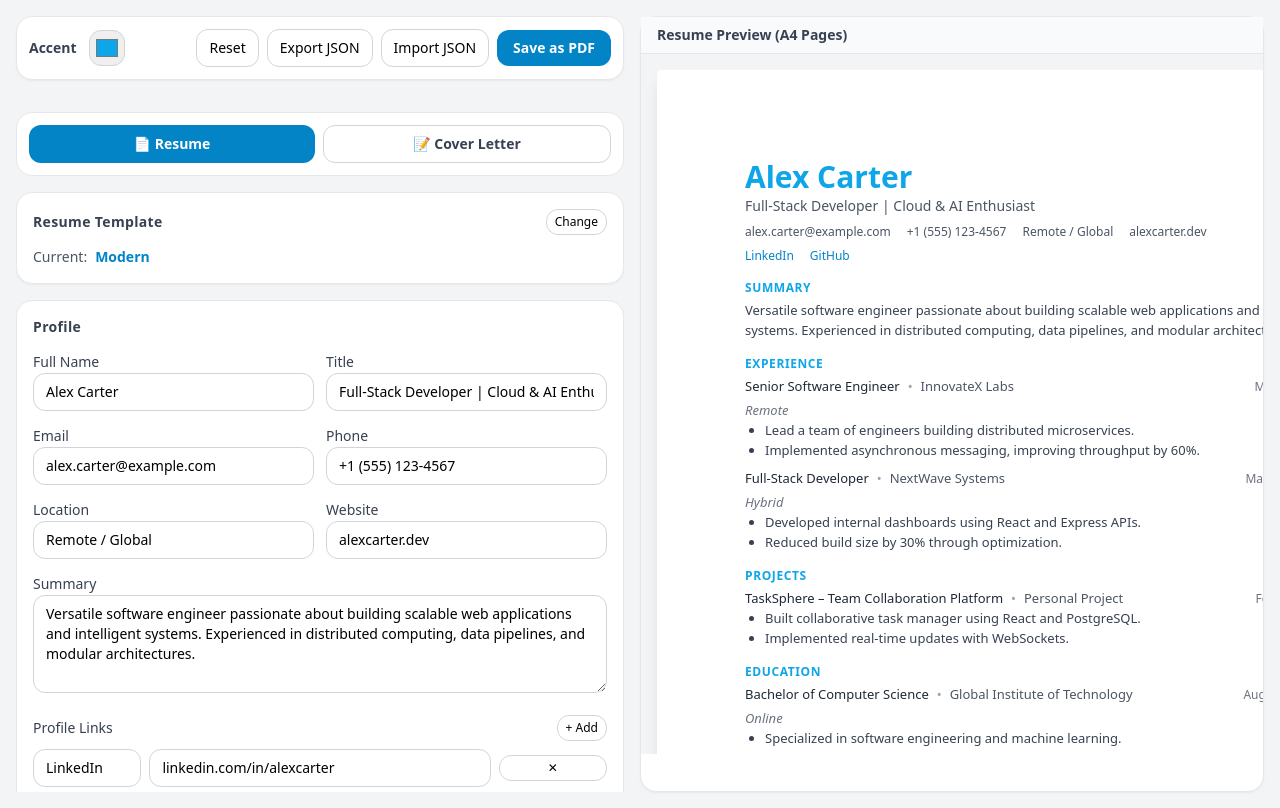
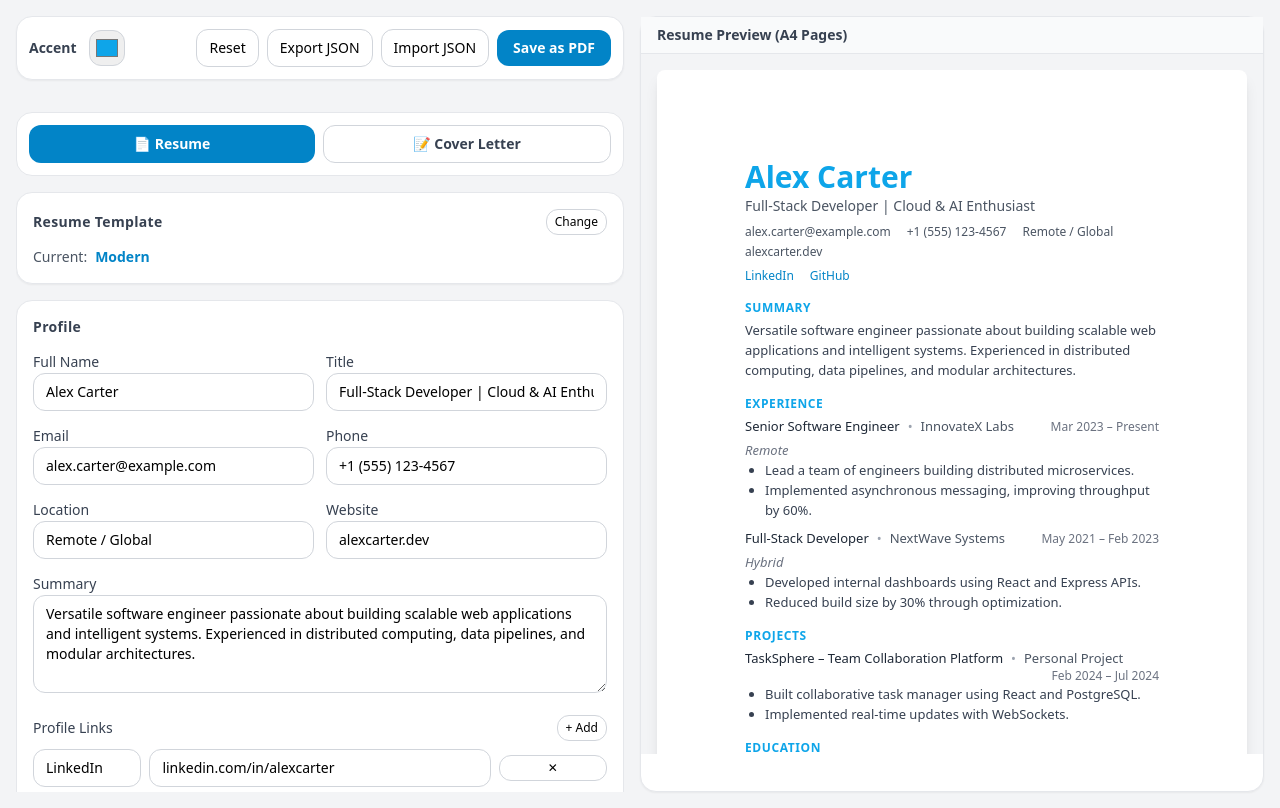
Before and after one commit to axcel-blade/resume-builder, a React (Vite) app: page / in a window 1280 px wide. Built offline with nearby package versions, Linux system fonts and the light colour scheme.

Commit message:
Refactor A4PaginatedPreview component to include pagination navigation and keyboard support

```diff
--- a/src/components/preview/A4PaginatedPreview.jsx
+++ b/src/components/preview/A4PaginatedPreview.jsx
@@ -1,7 +1,8 @@
 import React, { useState, useRef, useEffect } from "react";
 
 export default function A4PaginatedPreview({ data, templateComponent: TemplateComponent }) {
-  const [pages, setPages] = useState([]);
+  const [currentPage, setCurrentPage] = useState(0);
+  const [totalPages, setTotalPages] = useState(1);
   const contentRef = useRef(null);
 
   // A4 Constants at 96 DPI
@@ -10,42 +11,100 @@
   const MARGIN_PX = 56; // 15mm
   const CONTENT_HEIGHT = A4_HEIGHT_PX - MARGIN_PX * 2;
 
-  // Calculate pages when data changes
+  // Calculate total pages when data changes
   useEffect(() => {
-    // Delay to ensure DOM is ready
     const timer = setTimeout(() => {
       if (!contentRef.current) {
-        setPages([0]); // At least show one page
+        setTotalPages(1);
         return;
       }
 
       const totalHeight = contentRef.current.scrollHeight;
       const numPages = Math.ceil(totalHeight / CONTENT_HEIGHT);
-
-      setPages(Array.from({ length: Math.max(1, numPages) }, (_, i) => i));
+      setTotalPages(Math.max(1, numPages));
+      setCurrentPage(0); // Reset to first page
     }, 100);
 
     return () => clearTimeout(timer);
   }, [data, CONTENT_HEIGHT]);
+
+  // Handle keyboard navigation
+  useEffect(() => {
+    const handleKeyPress = (e) => {
+      if (e.key === "ArrowRight" || e.key === "ArrowDown") {
+        e.preventDefault();
+        setCurrentPage((prev) => Math.min(prev + 1, totalPages - 1));
+      } else if (e.key === "ArrowLeft" || e.key === "ArrowUp") {
+        e.preventDefault();
+        setCurrentPage((prev) => Math.max(prev - 1, 0));
+      }
+    };
+
+    window.addEventListener("keydown", handleKeyPress);
+    return () => window.removeEventListener("keydown", handleKeyPress);
+  }, [totalPages]);
+
+  const goToNextPage = () => {
+    setCurrentPage((prev) => Math.min(prev + 1, totalPages - 1));
+  };
+
+  const goToPreviousPage = () => {
+    setCurrentPage((prev) => Math.max(prev - 1, 0));
+  };
 
   if (!TemplateComponent) {
     return <div className="text-center text-red-500 p-4">Template not found</div>;
   }
 
   return (
-    <div className="space-y-6">
-      {pages.map((pageNum) => (
-        <div key={pageNum}>
-          <A4Page
-            pageNum={pageNum}
-            data={data}
-            TemplateComponent={TemplateComponent}
-            contentRef={pageNum === 0 ? contentRef : null}
-            isFirstPage={pageNum === 0}
-            CONTENT_HEIGHT={CONTENT_HEIGHT}
-          />
+    <div className="flex flex-col items-center justify-center gap-4">
+      {/* Page Display */}
+      <div className="w-full flex justify-center">
+        <A4Page
+          pageNum={currentPage}
+          data={data}
+          TemplateComponent={TemplateComponent}
+          contentRef={contentRef}
+          CONTENT_HEIGHT={CONTENT_HEIGHT}
+        />
+      </div>
+
+      {/* Navigation Controls */}
+      <div className="flex items-center justify-center gap-4 bg-white rounded-lg border border-gray-200 p-3 shadow-sm">
+        {/* Previous Button */}
+        <button
+          onClick={goToPreviousPage}
+          disabled={currentPage === 0}
+          className="flex items-center gap-1 px-3 py-2 rounded-lg border border-gray-300 hover:bg-gray-50 disabled:opacity-50 disabled:cursor-not-allowed disabled:hover:bg-white transition"
+          title="Previous page (← Arrow)"
+        >
+          <span className="text-lg">←</span>
+          <span className="text-sm font-medium">Previous</span>
+        </button>
+
+        {/* Page Counter */}
+        <div className="flex items-center gap-2 px-4 py-2 bg-gray-50 rounded-lg">
+          <span className="text-sm font-semibold text-gray-700">
+            Page <span className="text-sky-600">{currentPage + 1}</span> of <span className="text-sky-600">{totalPages}</span>
+          </span>
         </div>
-      ))}
+
+        {/* Next Button */}
+        <button
+          onClick={goToNextPage}
+          disabled={currentPage === totalPages - 1}
+          className="flex items-center gap-1 px-3 py-2 rounded-lg border border-gray-300 hover:bg-gray-50 disabled:opacity-50 disabled:cursor-not-allowed disabled:hover:bg-white transition"
+          title="Next page (→ Arrow)"
+        >
+          <span className="text-sm font-medium">Next</span>
+          <span className="text-lg">→</span>
+        </button>
+      </div>
+
+      {/* Keyboard Hint */}
+      <div className="text-xs text-gray-400 text-center">
+        Use arrow keys (← →) or buttons to navigate pages
+      </div>
     </div>
   );
 }
@@ -55,7 +114,6 @@
   data,
   TemplateComponent,
   contentRef,
-  isFirstPage,
   CONTENT_HEIGHT,
 }) {
   // A4 Constants
@@ -69,12 +127,11 @@
 
   return (
     <div
-      className="mx-auto shadow-lg bg-white"
+      className="shadow-lg bg-white rounded-lg overflow-hidden"
       style={{
         width: `${A4_WIDTH_PX}px`,
         height: `${A4_HEIGHT_PX}px`,
         position: "relative",
-        borderRadius: "4px",
       }}
     >
       {/* A4 Page Container with Margins */}
@@ -88,12 +145,13 @@
           position: "relative",
         }}
       >
-        {/* Page Number */}
+        {/* Page Number Badge */}
         <div
-          className="absolute text-xs text-gray-400 pointer-events-none"
+          className="absolute text-xs text-gray-400 pointer-events-none bg-gray-50 rounded px-2 py-1"
           style={{
             bottom: "8px",
             right: "8px",
+            fontSize: "11px",
           }}
         >
           Page {pageNum + 1}
@@ -108,7 +166,7 @@
             width: "100%",
           }}
         >
-          {/* Main Content Container */}
+          {/* Main Content Container - Translates to show correct page */}
           <div
             style={{
               transform: `translateY(-${pageNum * CONTENT_HEIGHT}px)`,
@@ -117,7 +175,7 @@
             }}
           >
             <div
-              ref={isFirstPage ? contentRef : null}
+              ref={contentRef}
               style={{
                 width: "100%",
               }}
```
